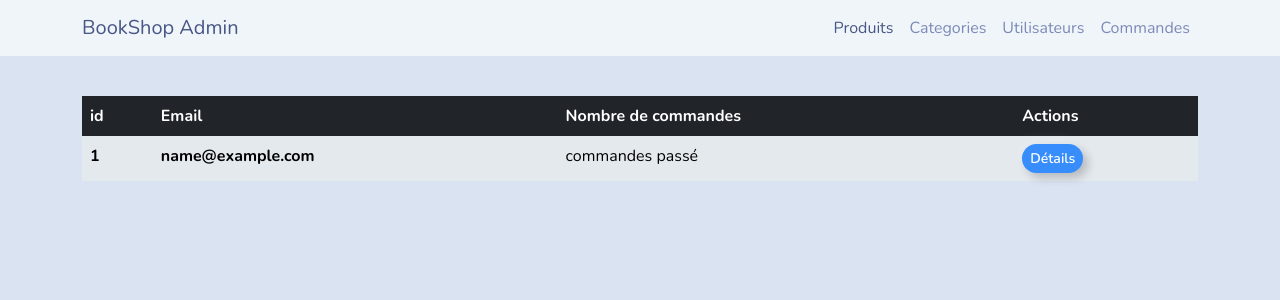
After one commit to cflayelle/e-commerce, a Symfony app: template templates/admin_user/index.html.twig in a window 1280 px wide. The commit adds this page. Shown: the top 300 px of the page. Run offline with Twig, Linux system fonts and the light colour scheme; the template is opened without the code that fills it: most values are stand-ins (such as "Sample title", 1, 10 or a date in 2020); some libraries are stand-ins or nearby versions.

Commit message:
afficher tous les utilisateurs ayant un compte

```diff
--- a/templates/admin.base.html.twig
+++ b/templates/admin.base.html.twig
@@ -36,7 +36,7 @@
                 <a class="nav-link" href="{{ path( 'admin_category') }}">Categories</a>
               </li>
               <li class="nav-item">
-                <a class="nav-link" href="#">Utilisateurs</a>
+                <a class="nav-link" href="{{ path('app_admin_user') }}">Utilisateurs</a>
               </li>
               <li class="nav-item">
                 <a class="nav-link" href="{{path('admin_purchase')}}">Commandes</a>
--- /dev/null
+++ b/templates/admin_user/index.html.twig
@@ -0,0 +1,29 @@
+{% extends 'admin.base.html.twig' %}
+
+{% block title %}Bookshop admin{% endblock %}
+
+{% block body %}
+  <div class="pt-5 d-flex flex-column">
+    <table class="table table-hover table-light table-striped">
+      <thead>
+        <tr class="table-dark">
+          <th scope="col">id</th>
+          <th scope="col">Email</th>
+          <th scope="col">Nombre de commandes</th>
+          <th scope="col">Actions</th>
+        </tr>
+      </thead>
+      <tbody>
+        {% for user in users %}
+          <tr class="">
+            <th scope="row">{{user.id}}</th>
+            <th>{{user.email}}</th>
+            <td>commandes passé</td>
+            <td><a class="btn btn-outline-primary btn-sm">Détails</a></td>
+          </tr>
+        {% endfor %}
+      </tbody>
+    </table>
+
+  </div>
+{% endblock %}
```
Also changed, not shown: src/Controller/AdminUserController.php (added, +20 -0 lines).
